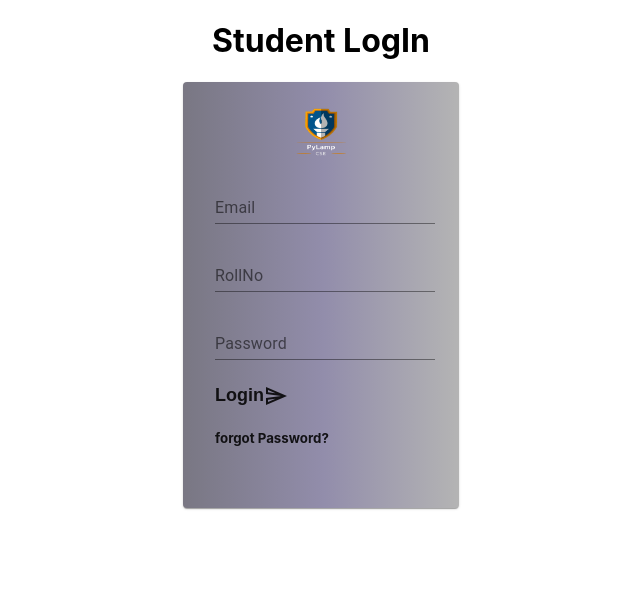
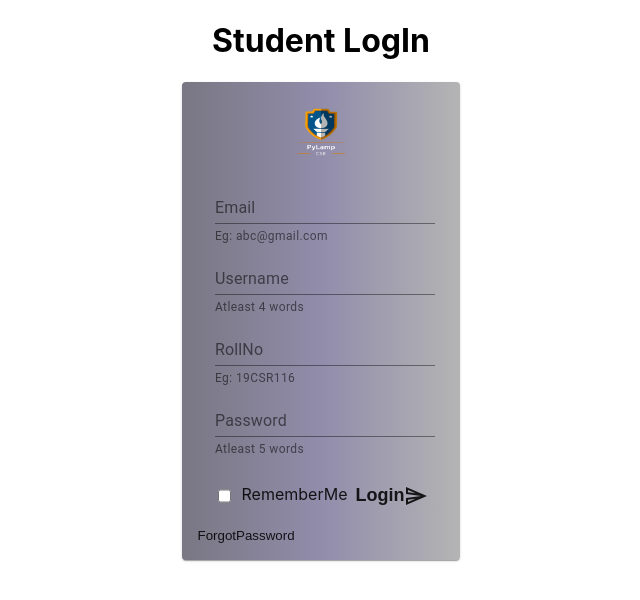
Before and after one commit to Tharunkumar001/pylampDomainRealm, a Next.js app: page /Profile/ProfileLogin in a window 1280 px wide. Shown: the top 600 px of the page, without its empty margins (319-959 px from the left). Built offline with nearby package versions, Linux system fonts and the light colour scheme.

Commit message:
profile LoginPage functinality

```diff
--- a/package.json
+++ b/package.json
@@ -19,6 +19,7 @@
     "bootstrap": "^5.1.3",
     "cogo-toast": "^4.2.3",
     "dotenv": "^10.0.0",
+    "email-validator": "^2.0.4",
     "mongodb": "^4.1.4",
     "mongoose": "^6.0.14",
     "next": "12.0.4",
--- a/pages/Profile/ProfileLogin.js
+++ b/pages/Profile/ProfileLogin.js
@@ -3,26 +3,56 @@ import styles from '../../styles/Home.module.css';
 import Logo from "../../public/pylampLogo.png";
 import Image from 'next/image';
 import Arrow from "@material-ui/icons/SendOutlined"
+import { useState } from 'react';
+import EmailValidator from "email-validator";
+import cogoToast from 'cogo-toast';
 
 export default function ProfileLogin() {
+    const [login, setLogin] = useState({email:"",userName:"", rollNo:"", password:"", rememberMe:false});
 
+    const handleLogin = async(e) => {
+        var emailValidate = await EmailValidator.validate(login.email);
+
+        var validUsername = await ((login.userName).length >= 5) ? true : false;
+
+        var rollNoValidate =  await ((login.rollNo).length === 8) ? true : false;
+
+        var passwordValidate = await ((login.password).length >= 5) ? true : false;
+
+
+    }
 return (
     <div>
-        <h1 style={{textAlign:"center"}}>Student LogIn</h1>
+
+        <h1 style={{textAlign:"center",}}>Student LogIn</h1>
         <Card className={styles.profileLoginCard}>
 
             <CardActions className={styles.profileLoginCardAction}>
             <Image src={Logo} alt="logo" width="50rem" height="50rem" /><br />
-                <TextField id="Email" label="Email" variant="standard" /><br />
-                <TextField id="RollNo" label="RollNo" variant="standard" /><br />
-                <TextField id="Password" label="Password" variant="standard" />
+                <TextField id="Email" label="Email" variant="standard"
+                helperText="Eg: abc@gmail.com"
+                value={login.email.trim()} onChange={(e) => setLogin({...login, email: e.target.value})}/>
+
+                <TextField id="Username" label="Username" variant="standard" helperText="Atleast 4 words"
+                value={login.userName.trim()} onChange={(e) => setLogin({...login, userName: e.target.value})}/>
+
+                <TextField id="RollNo" label="RollNo" variant="standard" helperText="Eg: 19CSR116"
+                value={login.rollNo.trim()} onChange={(e) => setLogin({...login, rollNo: e.target.value})}/>
+
+                <TextField id="Password" label="Password" variant="standard" helperText="Atleast 5 words"
+                value={login.password.trim()} onChange={(e) => setLogin({...login, password: e.target.value})}/>
             </CardActions>
 
+            <CardContent className={styles.profileCardContent}>
+                <input type="checkbox" onChange={(e) => setLogin({...login, rememberMe: !login.rememberMe})}/><label>RememberMe</label>
+                <ButtonBase
+                    className={styles.profileSubmitBtn}
+                    onClick={handleLogin}
+                >
+                    Login <Arrow /></ButtonBase>
+            </CardContent>
 
-            <CardContent>
-                <ButtonBase className={styles.profileSubmitBtn}>Login <Arrow /></ButtonBase>
-                <h5><a href='#'>forgot Password?</a></h5>
-            </CardContent>
+            <ButtonBase>ForgotPassword</ButtonBase>
         </Card>
     </div>
 )
--- a/styles/Home.module.css
+++ b/styles/Home.module.css
@@ -766,3 +766,9 @@
   font-weight: bold;
 
 }
+
+.profileCardContent{
+  display: flex;
+  flex-direction: row;
+  gap: 0.5rem;
+}
```
Also changed, not shown: 1 other file (tests, documents, lock files or other folders).
